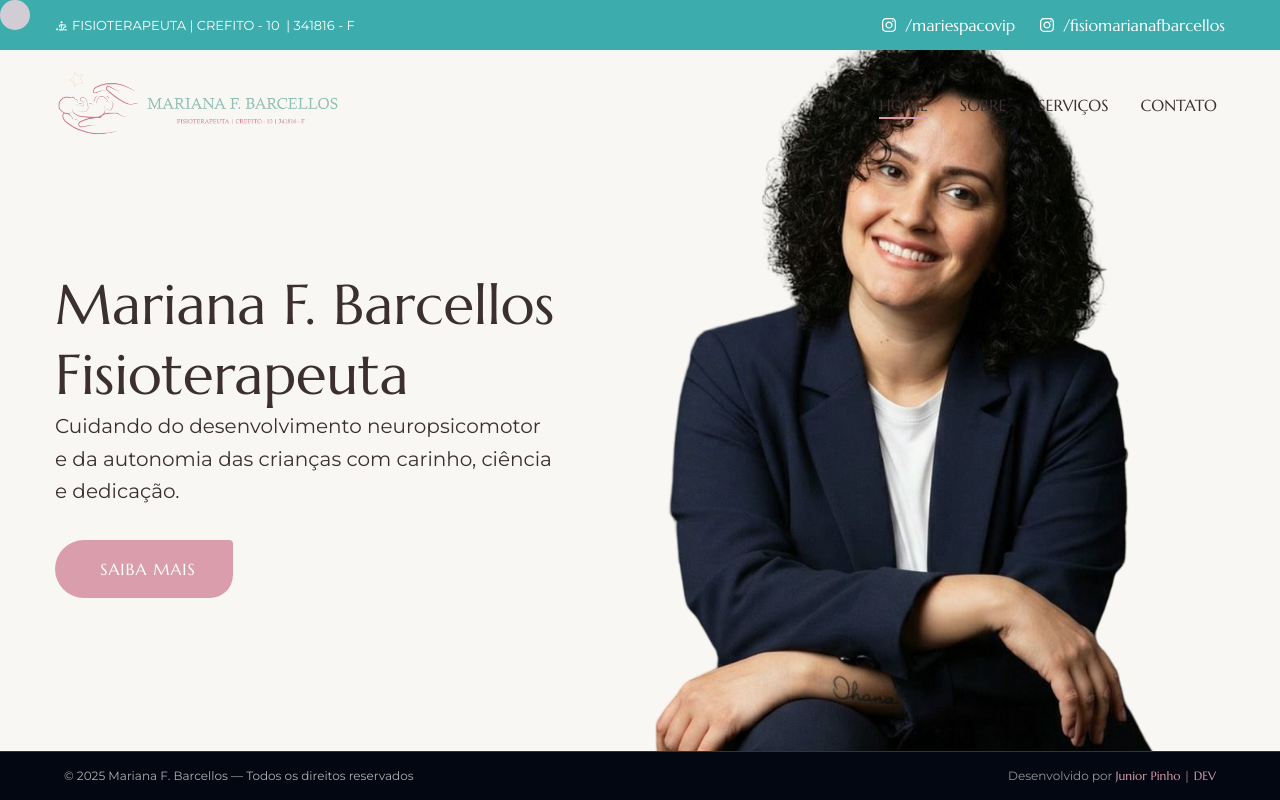
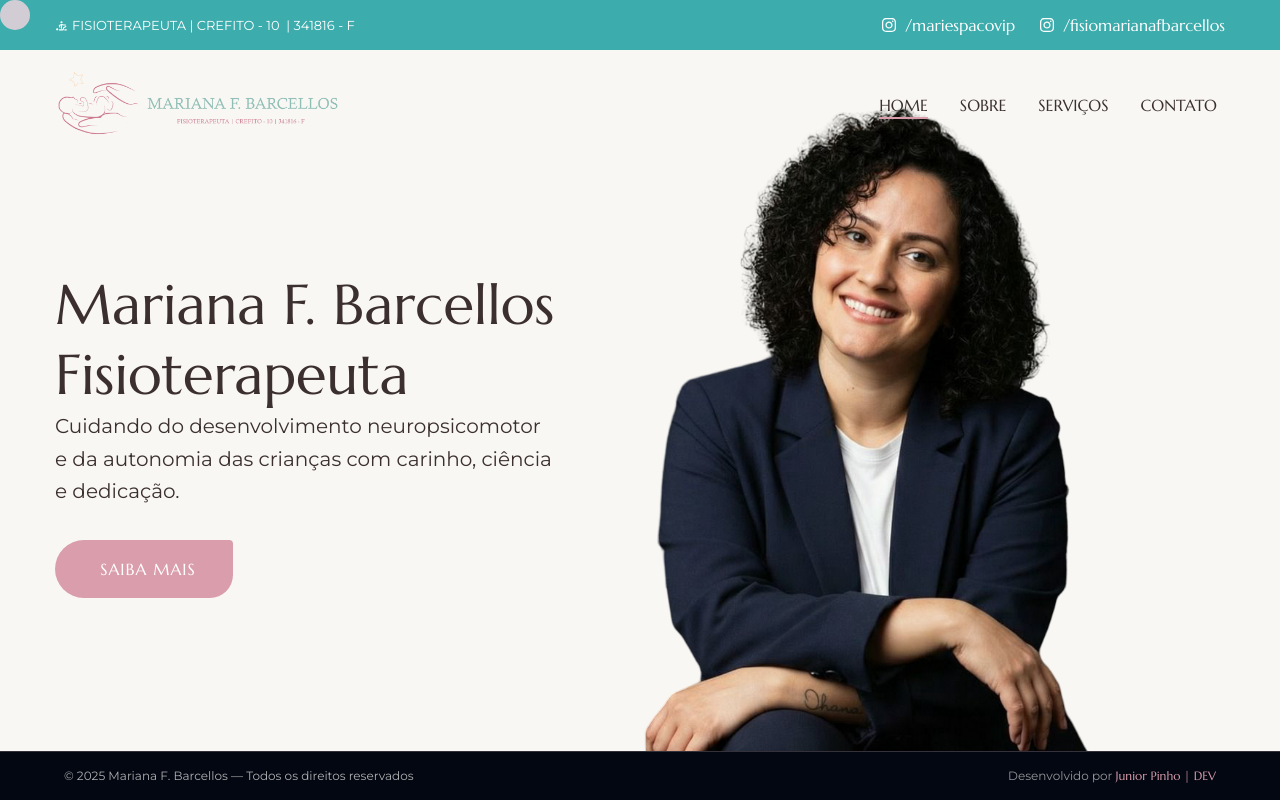
Before and after one commit to juniorpinhodev/mariana_barcellos, a Next.js app: page / in a window 1280 px wide. Built offline with nearby package versions, Linux system fonts and the light colour scheme.

Commit message:
feat: 🎸 altera tamanho da foto mariana home

```diff
--- a/app/page.jsx
+++ b/app/page.jsx
@@ -69,8 +69,8 @@ const Home = () => {
               >
               { <Image
                 src={'/assets/home/Mariana F Barcellos.svg'}
-                width={900}
-                height={650}
+                width={650}
+                height={600}
                 quality={100}
                 alt="Foto de Mariana F. Barcellos"
                 /> }
```
